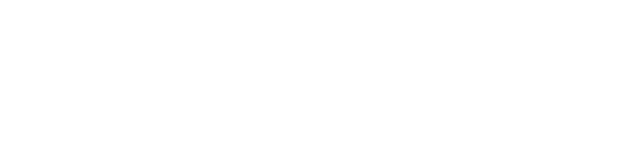
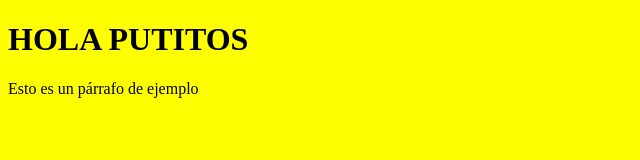
Before and after one commit to dvilla0898/CursoGit, a plain HTML site: page index.html in a window 1280 px wide. Shown: the whole page, without its empty margins (0-640 px from the left). Drawn offline with Linux system fonts and the light colour scheme.

Commit message:
fondo amarillo y titulo de cuerpo

```diff
--- /dev/null
+++ b/CSS/estilos.css
@@ -0,0 +1,3 @@
+body{
+	background-color: yellow
+}
--- a/index.html
+++ b/index.html
@@ -2,8 +2,10 @@
 <html>
 <head>
 	<title>Empresa A</title>
+	<link rel="stylesheet" type="text/css" href="css/estilos.css">
 </head>
 <body>
-
+<h1>HOLA PUTITOS</h1>
+<p>Esto es un p&aacuterrafo de ejemplo</p>
 </body>
 </html>
```
Also changed, not shown: JS/javascript.js (added).
